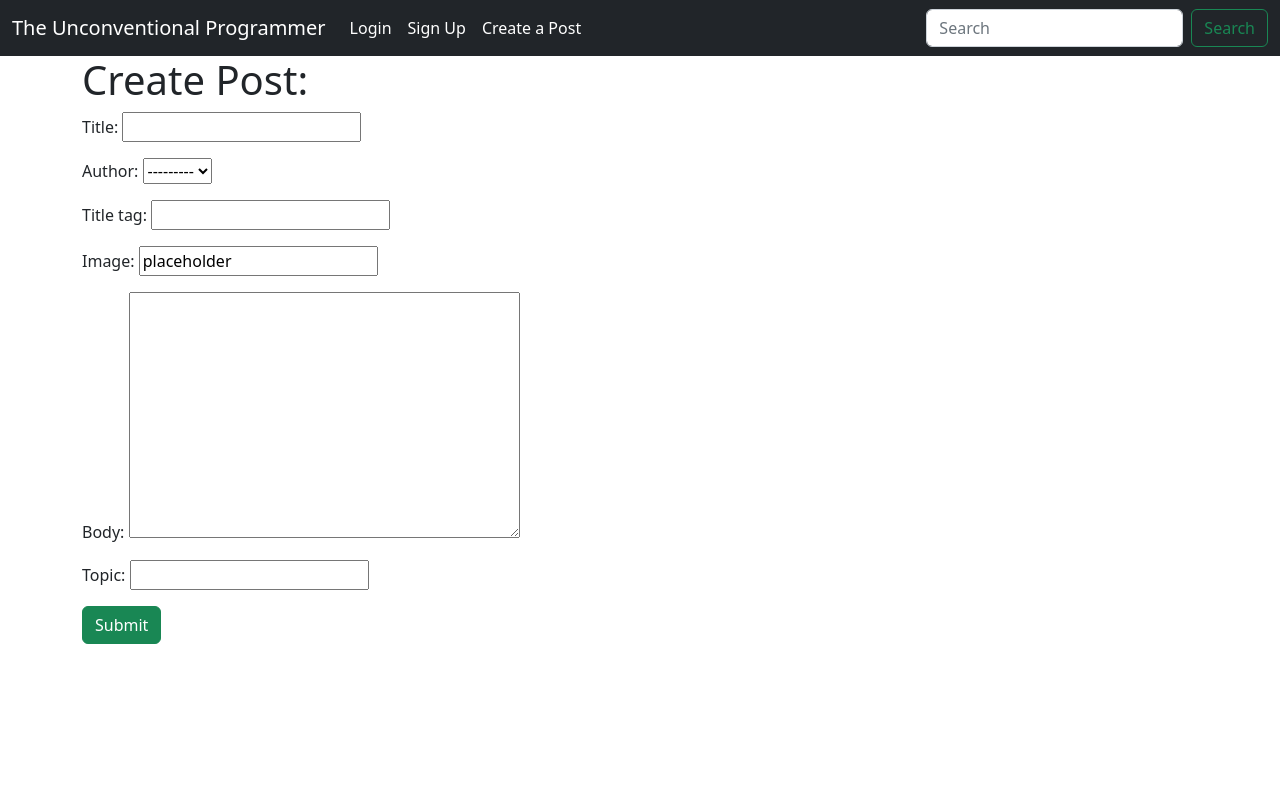
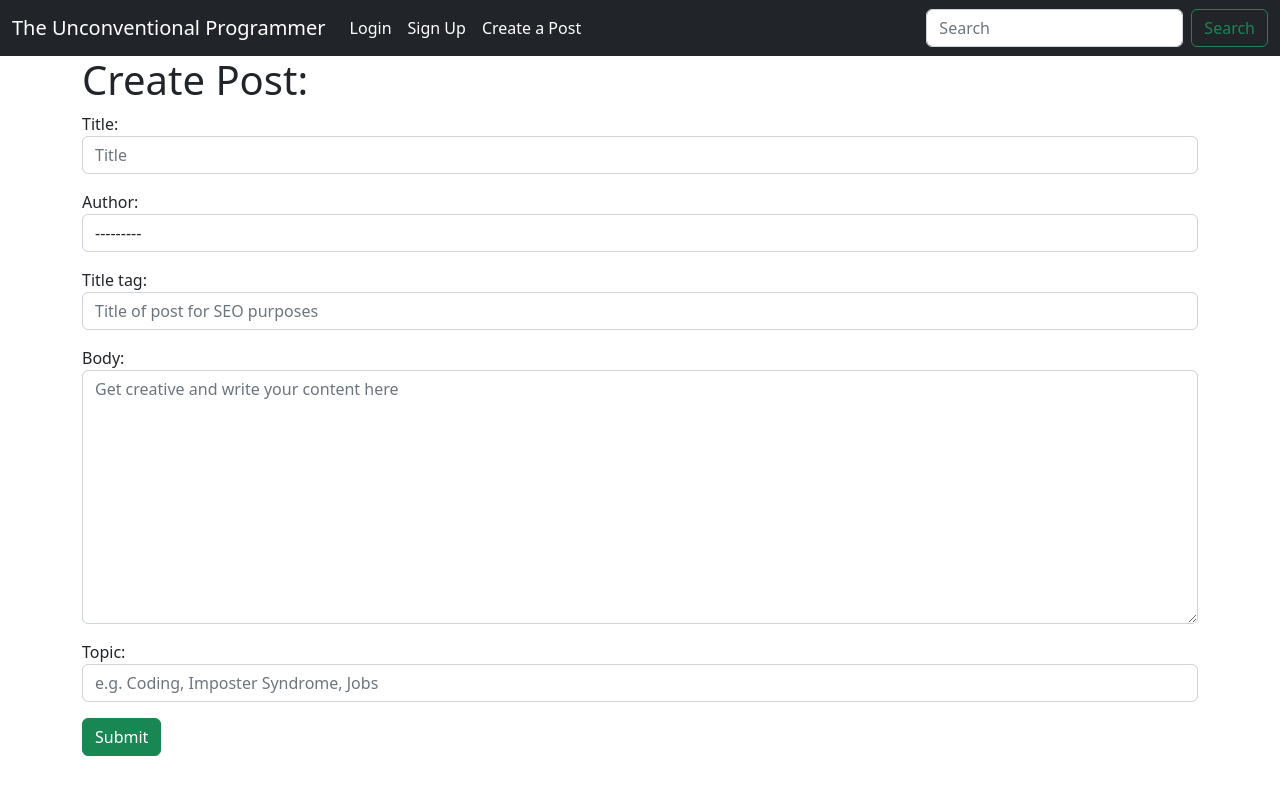
Before and after one commit to Jbachtiger/ci-pp4-the-unconventional-programmer, a Django app: page /create-post/ in a window 1280 px wide. Run offline with Django 3.2, Linux system fonts and the light colour scheme.

Commit message:
Add a django form for create_post page with basic bootstrap styling

```diff
--- /dev/null
+++ b/programmerblog/forms.py
@@ -0,0 +1,15 @@
+from django import forms
+from .models import Post
+
+class PostForm(forms.ModelForm):
+    class Meta:
+        model = Post
+        fields = ('title', 'author', 'title_tag', 'body', 'topic')
+
+        widgets = {
+            'title': forms.TextInput(attrs={'class': 'form-control', 'placeholder': 'Title'}),
+            'author': forms.Select(attrs={'class': 'form-control'}),
+            'title_tag': forms.TextInput(attrs={'class': 'form-control', 'placeholder': 'Title of post for SEO purposes'}),
+            'body': forms.Textarea(attrs={'class': 'form-control', 'placeholder': 'Get creative and write your content here'}),
+            'topic': forms.TextInput(attrs={'class': 'form-control', 'placeholder': 'e.g. Coding, Imposter Syndrome, Jobs'})
+        }
--- a/programmerblog/models.py
+++ b/programmerblog/models.py
@@ -23,9 +23,11 @@ class Post(models.Model):
     def __str__(self):
         return self.title + ' | ' + str(self.author)
 
+# Redirects to post-detail page on post creation
     def get_absolute_url(self):
         return reverse("post-detail", kwargs={"slug": self.slug})
 
+# A method to save url slug in database
     def save(self, *args, **kwargs):
         if not self.slug:
             self.slug = slugify(self.title)
--- a/programmerblog/views.py
+++ b/programmerblog/views.py
@@ -1,6 +1,7 @@
 from django.shortcuts import render
 from django.views import generic
 from .models import Post
+from .forms import PostForm
 
 
 class Home(generic.ListView):
@@ -16,5 +17,5 @@ class PostDetail(generic.DetailView):
 
 class CreatePost(generic.CreateView):
     model = Post
+    form_class = PostForm
     template_name = 'create_post.html'
-    fields = ('title', 'author', 'title_tag', 'hero_image', 'body', 'topic')
--- a/templates/create_post.html
+++ b/templates/create_post.html
@@ -5,12 +5,14 @@
 
 <h1>Create Post:</h1>
 
-<form method="POST">
-    {% csrf_token %}
-    {{ form.as_p }}
-    <button class="btn btn-success">Submit</button>
+<div class="form-group">
+    <form method="POST">
+        {% csrf_token %}
+        {{ form.as_p }}
+        <button class="btn btn-success">Submit</button>
 
-</form>
+    </form>
+</div>
 
 
 
--- a/templates/post_details.html
+++ b/templates/post_details.html
@@ -5,7 +5,7 @@
 
 <!-- Detials that appear in the post once clicked on -->
 
-<img width="600px" height="400px" src=" {{ post.hero_image.url }}">
+<!-- <img width="600px" height="400px" src=" {{ post.hero_image.url }}"> -->
 <h1>{{ post.title}}</h1>
 <small>Submitted by: {{ post.author }}</small>
 <hr>
```
